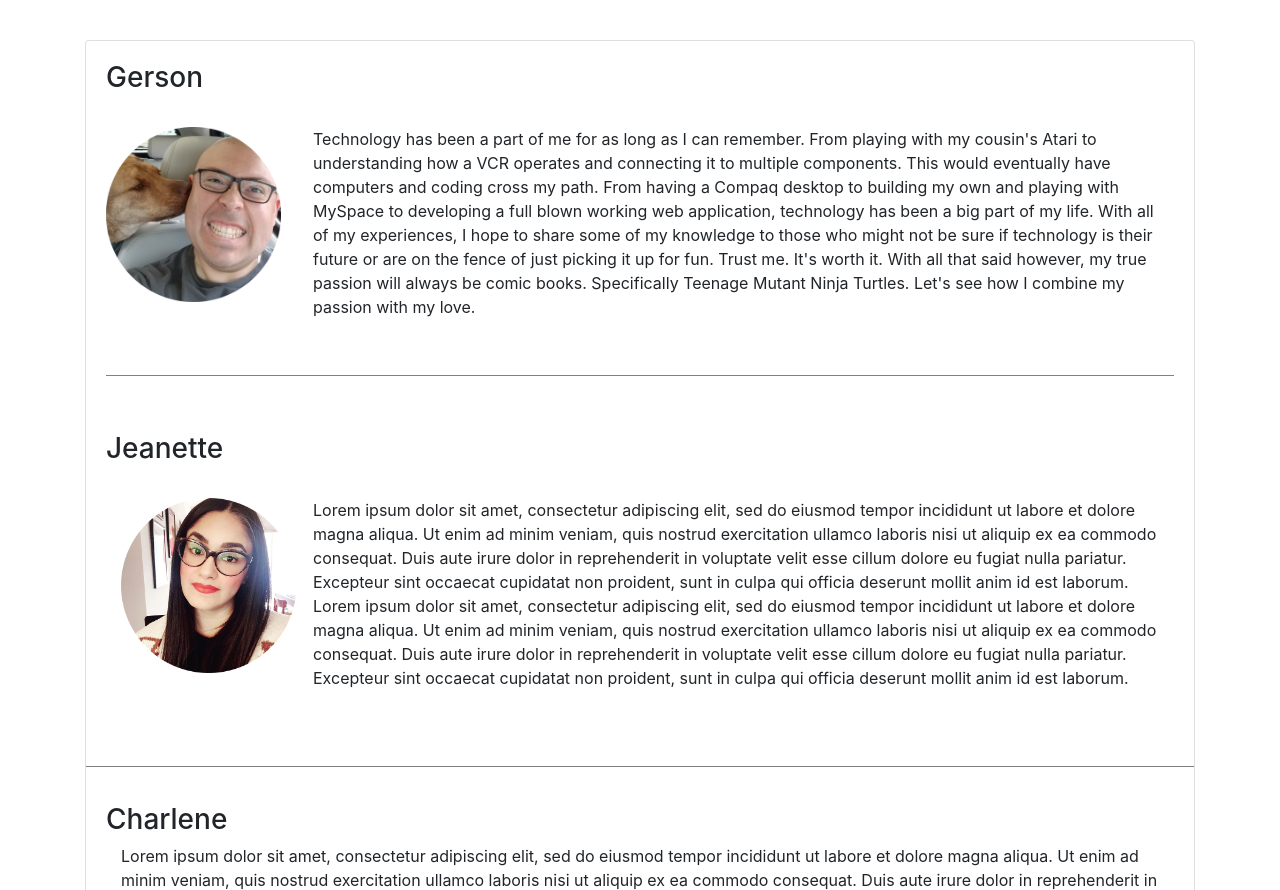
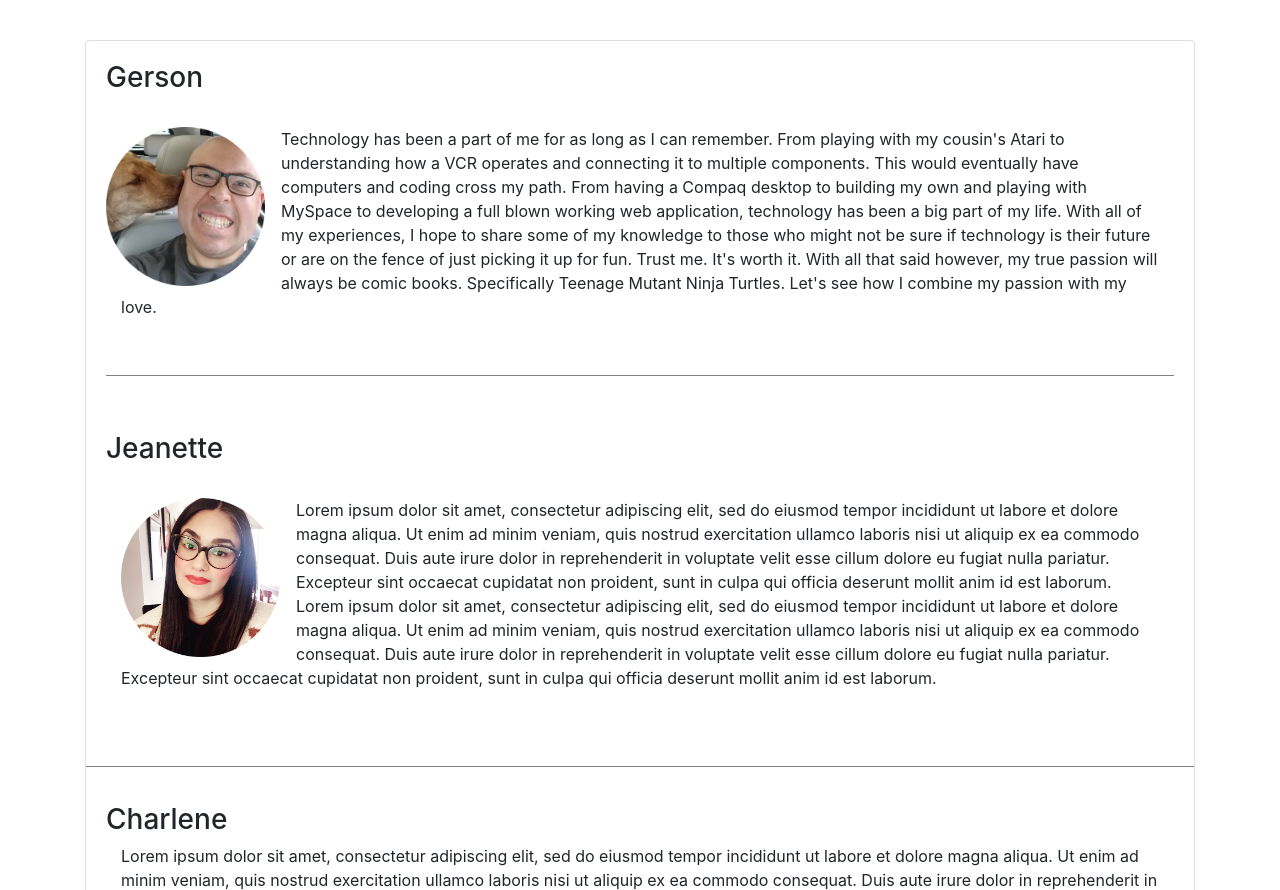
Before and after one commit to jeanhern81/kulcher-tek, a React (Create React App) app: page /crew in a window 1280 px wide. Shown: the part 448-1338 px from the top of the page. Built offline with nearby package versions, Linux system fonts and the light colour scheme.

Commit message:
fixed word wrap around image on crew page

```diff
--- a/src/components/CrewBody.js
+++ b/src/components/CrewBody.js
@@ -40,11 +40,11 @@ return (
         <div >
         <Col>
         <p className='gmTxt'>
-        Technology has been a part of me for as long as I can remember. From playing with my cousin's Atari to understanding how a VCR operates and connecting it to multiple components. This would eventually have computers and coding cross my path. From having a Compaq desktop to building my own and playing with MySpace to developing a full blown working web application, technology has been a big part of my life. With all of my experiences, I hope to share some of my knowledge to those who might not be sure if technology is their future or are on the fence of just picking it up for fun. Trust me. It's worth it. With all that said however, my true passion will always be comic books. Specifically Teenage Mutant Ninja Turtles. Let's see how I combine my passion with my love.
+        Technology has been a part of me for as long as I can remember.
+
+        From playing with my cousin's Atari to understanding how a VCR operates and connecting it to multiple components. This would eventually have computers and coding cross my path. From having a Compaq desktop to building my own and playing with MySpace to developing a full blown working web application, technology has been a big part of my life. With all of my experiences, I hope to share some of my knowledge to those who might not be sure if technology is their future or are on the fence of just picking it up for fun. Trust me. It's worth it. With all that said however, my true passion will always be comic books. Specifically Teenage Mutant Ninja Turtles. Let's see how I combine my passion with my love.
         </p>
         </Col>
-
-
 
     </div>
 <br />
--- a/src/index.css
+++ b/src/index.css
@@ -35,12 +35,12 @@ hr {
   border-top: 1px solid gray !important;
 }
 
-p.gmTxt {
-  margin-left: 12rem;
+#gerson {
+  padding-right: 1rem;
 }
 
-p.jeanetteTxt {
-  margin-left: 12rem;
+#me {
+  padding-right: 1rem;
 }
 
 .jumbotron {
```
